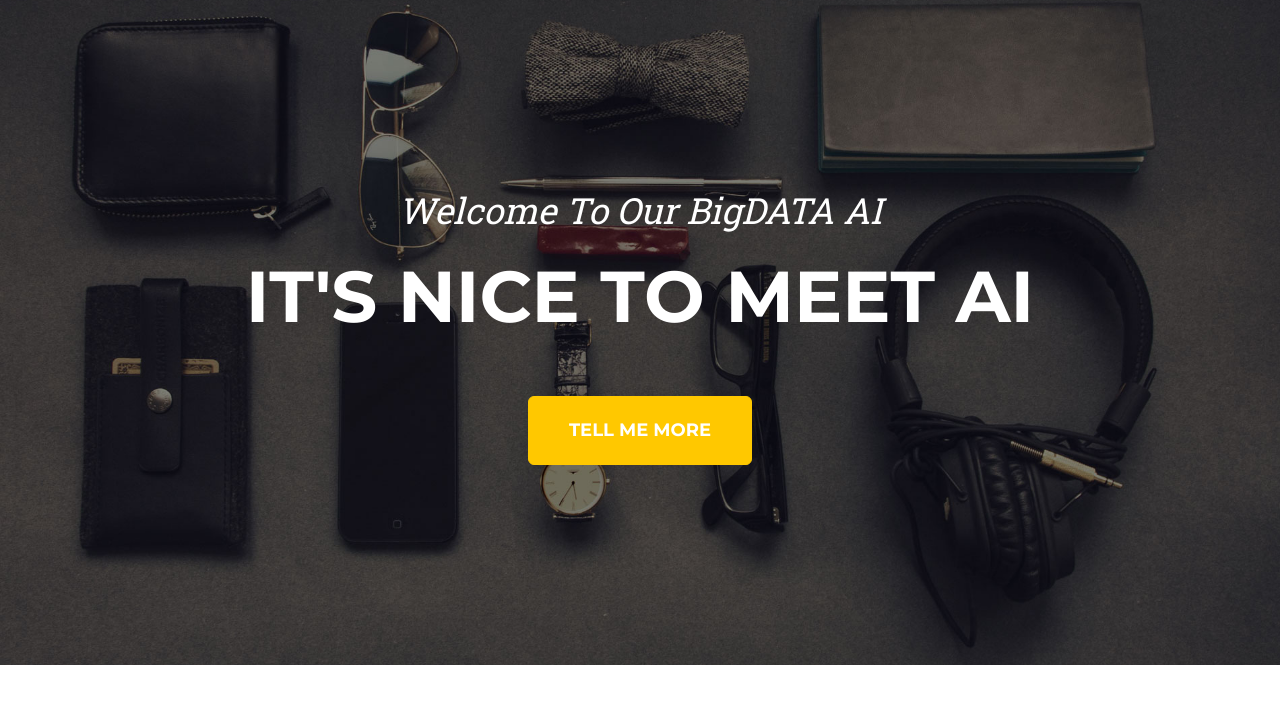
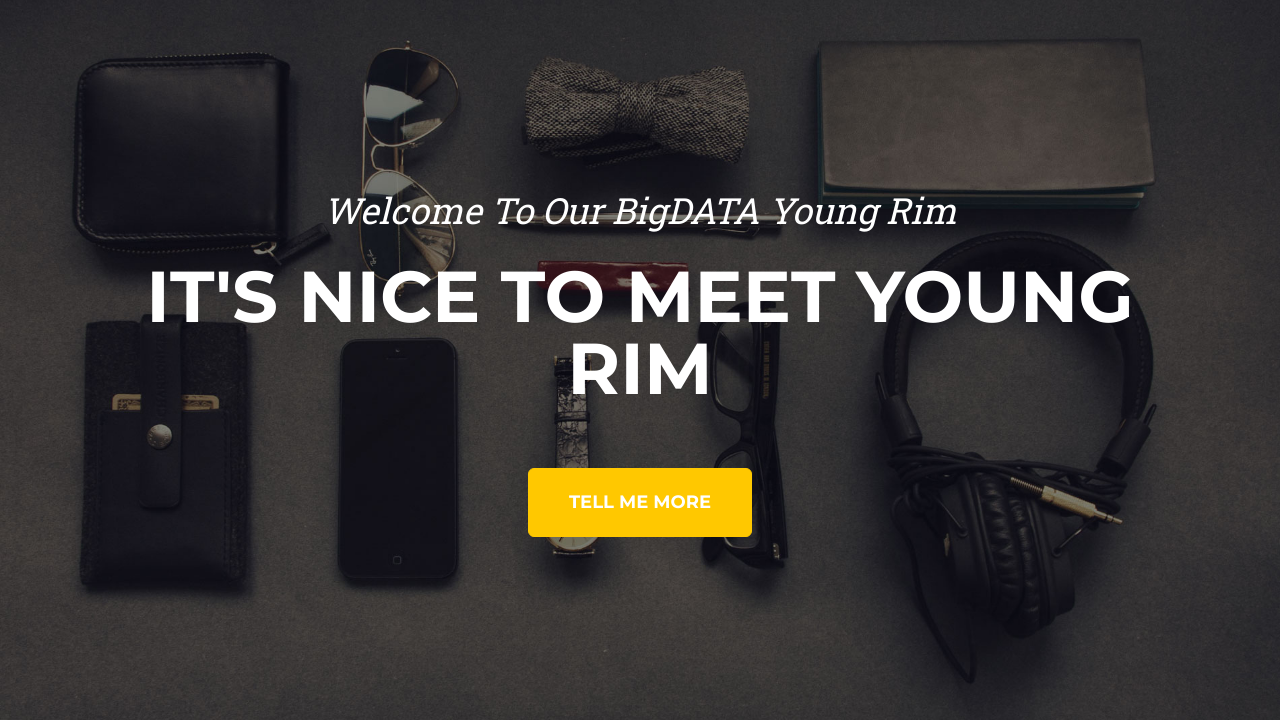
Before and after one commit to posasi2000/bigdata, a plain HTML site: page index.html in a window 1280 px wide. Shown: the part 80-800 px from the top of the page. Drawn offline with nearby package versions, Linux system fonts and the light colour scheme.

Commit message:
git hosting test 3

```diff
--- a/index.html
+++ b/index.html
@@ -39,8 +39,8 @@
         <!-- Masthead-->
         <header class="masthead">
             <div class="container">
-                <div class="masthead-subheading">Welcome To Our BigDATA AI</div>
-                <div class="masthead-heading text-uppercase">It's Nice To Meet AI </div>
+                <div class="masthead-subheading">Welcome To Our BigDATA Young Rim </div>
+                <div class="masthead-heading text-uppercase">It's Nice To Meet Young Rim </div>
                 <a class="btn btn-primary btn-xl text-uppercase" href="#services">Tell Me More</a>
             </div>
         </header>
```
